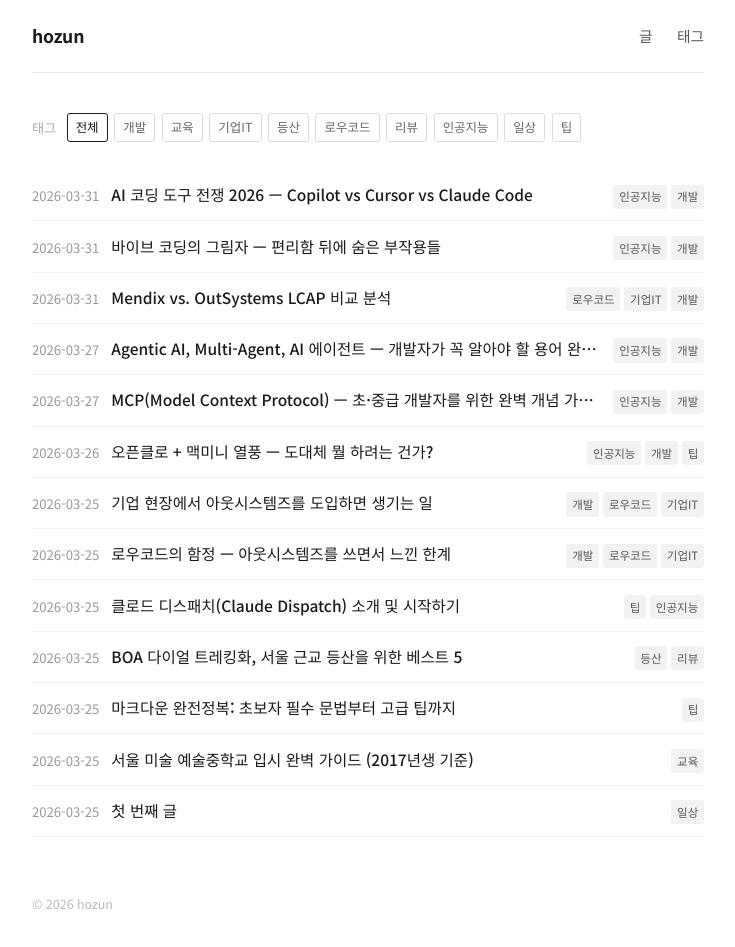
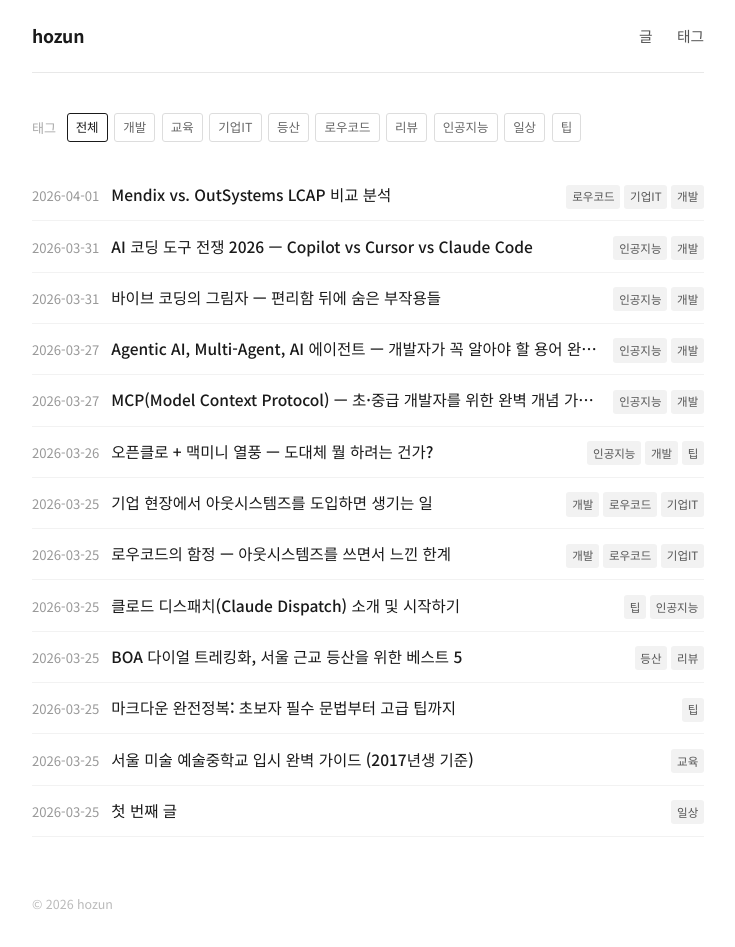
Before and after one commit to hozun/hozun.github.io, a Jekyll site: the page built from index.html, in a window 1280 px wide. Shown: the whole page, without its empty margins (272-1007 px from the left). Built offline with Jekyll 4.4.1, drawn with Linux system fonts in a browser that asks for light colours; the list of posts is cut into pages by our own code.

Commit message:
fix: update post date and filename to 2026-04-01 for Mendix vs OutSystems post
Co-Authored-By: Claude Sonnet 4.6 <noreply@anthropic.com>

```diff
--- a/_posts/2026-03-31-mendix-vs-outsystems-lcap.md
+++ b/_posts/2026-04-01-mendix-vs-outsystems-lcap.md
@@ -1,7 +1,7 @@
 ---
 layout: post
 title: "Mendix vs. OutSystems LCAP 비교 분석"
-date: 2026-03-31 10:39:00 +0900
+date: 2026-04-01 10:46:00 +0900
 tags: [로우코드, 기업IT, 개발]
 description: "Gartner MQ 9년 연속 리더, 엔터프라이즈 로우코드의 양대 산맥 Mendix와 OutSystems를 아키텍처·통합·보안·가격까지 2025년 최신 데이터로 완전 비교한다."
 ---
```
